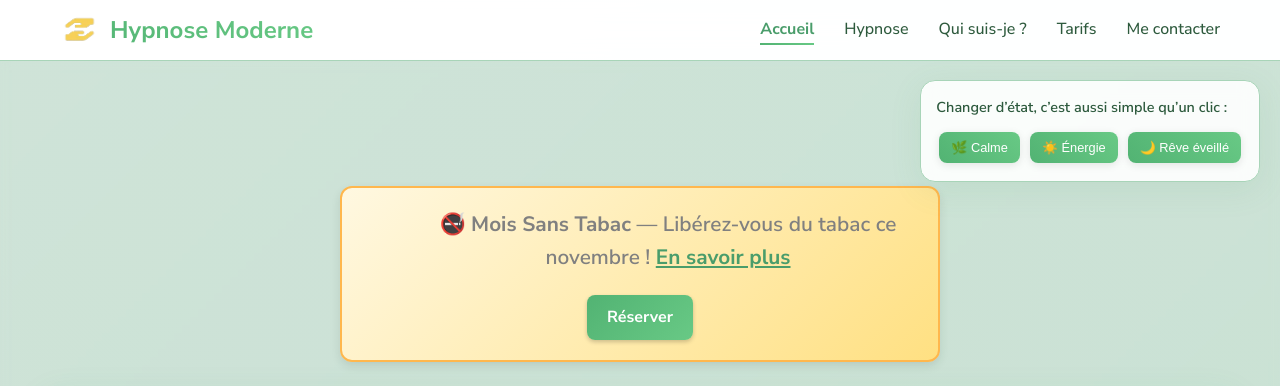
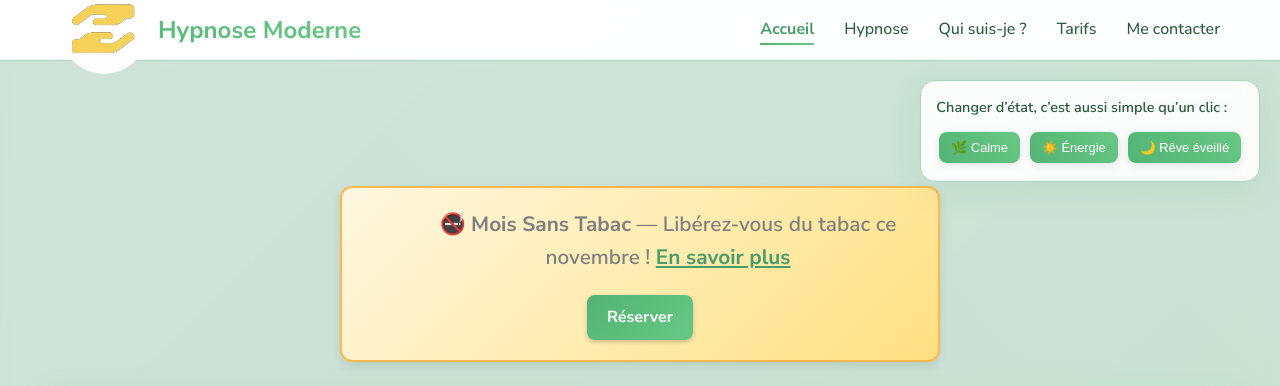
Before and after one commit to olivierroyo/hypnosemoderne, a plain HTML site: page index.html in a window 1280 px wide. Shown: the top 386 px of the page. Drawn offline with Linux system fonts and the light colour scheme.

Commit message:
Update style_v2.css

```diff
--- a/style_v2.css
+++ b/style_v2.css
@@ -194,9 +194,11 @@ body {
 }
 
 .logo-img {
-  height: 2.5rem;
-  width: auto;
-  margin-right: 10px;
+   height: 5.5rem;
+   width: auto;
+   margin-right: 10px;
+   border-radius: 50%;
+   background-color: var(--nav-bg);
 }
 
 .nav-links {
```
